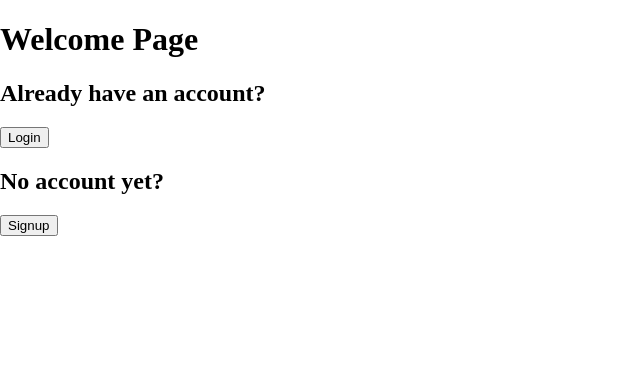
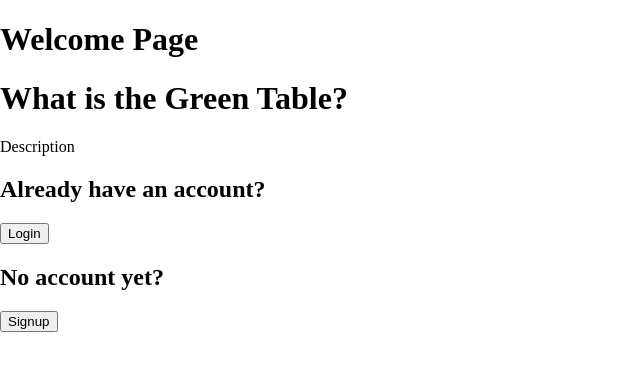
Before and after one commit to Jethet/project-green-table-fe, a React (Create React App) app: page / in a window 1280 px wide. Shown: the top 370 px of the page, without its empty margins (0-640 px from the left). Built offline with nearby package versions, Linux system fonts and the light colour scheme; no server answers.

Commit message:
Create home page with signup/login buttons and description of app

```diff
--- a/src/pages/HomePage.js
+++ b/src/pages/HomePage.js
@@ -10,6 +10,10 @@ function HomePage() {
         <h1>Welcome Page</h1>
       </div>
 
+      <div>
+        <h1>What is the Green Table?</h1>
+        <p>Description</p>
+      </div>
       <div>
         <h2>Already have an account?</h2>
         <Link to={"/login"}>
```
